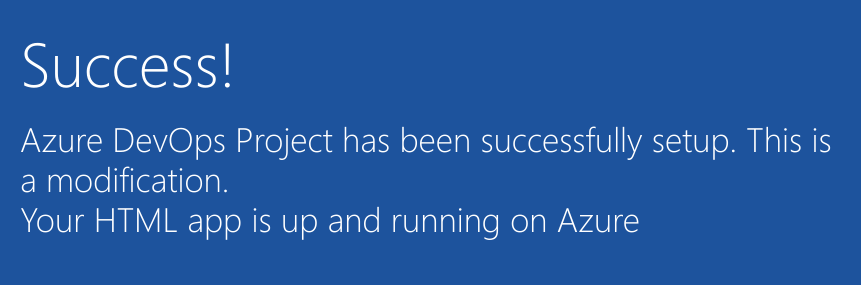
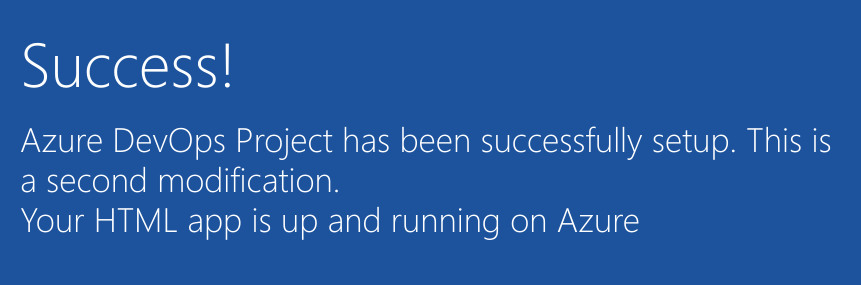
Before and after one commit to frankdin1/sample-project1, a plain HTML site: page index.html in a window 1280 px wide. Shown: the part 352-637 px from the top of the page, 205-1066 px from the left. Drawn offline with Linux system fonts and the light colour scheme.

Commit message:
modified index.html a second time

```diff
--- a/index.html
+++ b/index.html
@@ -19,7 +19,7 @@
         </div>
             <div class="content-body">
                 <div class="success-text">Success!</div>
-                <div class="description line-1"> Azure DevOps Project has been successfully setup. This is a modification.</div>
+                <div class="description line-1"> Azure DevOps Project has been successfully setup. This is a second modification.</div>
                 <div class="description line-2"> Your HTML app is up and running on Azure</div>
                 <div class="next-steps-container">
                     <div class="next-steps-header">Next up</div>
```
